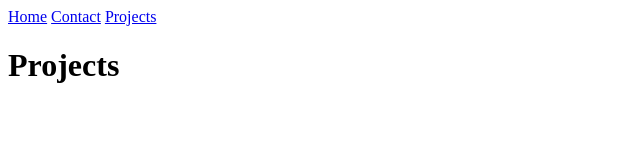
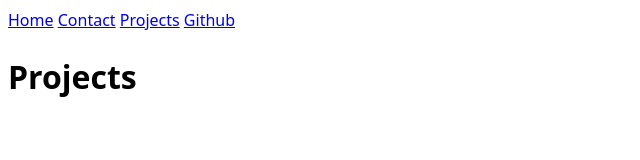
Before and after one commit to adityakakarla/portfolio, a plain HTML site: page projects/index.html in a window 1280 px wide. Shown: the whole page, without its empty margins (0-640 px from the left). Drawn offline with Linux system fonts and the light colour scheme.

Commit message:
fixed nav

```diff
--- a/projects/index.html
+++ b/projects/index.html
@@ -4,12 +4,14 @@
     <meta charset="UTF-8">
     <meta name="viewport" content="width=device-width, initial-scale=1.0">
     <title>Projects</title>
+    <link rel="stylesheet" href="../style.css">
 </head>
 <body>
     <nav>
-        <a href="/">Home</a>
-        <a href="/contact">Contact</a>
-        <a href="/projects">Projects</a>
+        <a href="../index.html">Home</a>
+        <a href="../contact/index.html">Contact</a>
+        <a href="./index.html">Projects</a>
+        <a href="https://github.com/adityakakarla" target="_blank">Github</a>
     </nav>
     <h1>Projects</h1>
 </body>
```
Also changed, not shown: contact/index.html (+7 -0 lines), index.html (+4 -4 lines).
